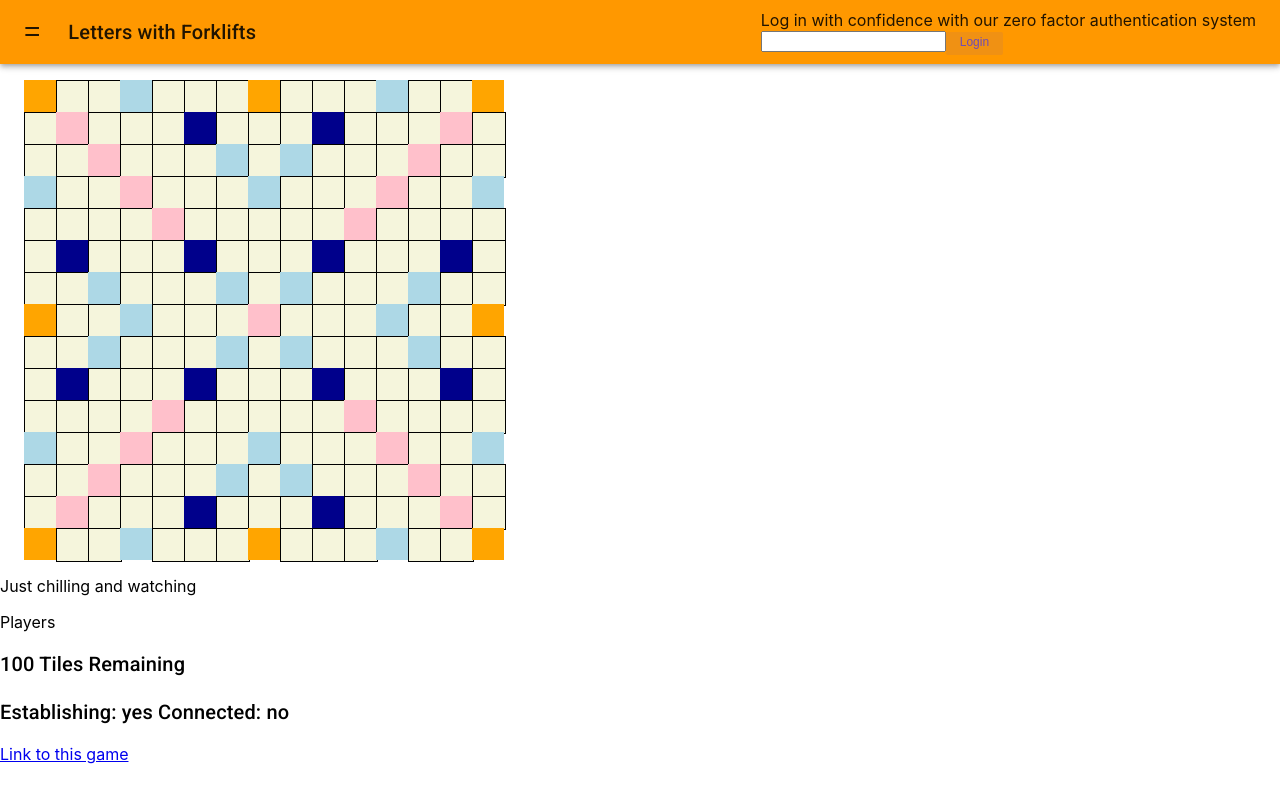
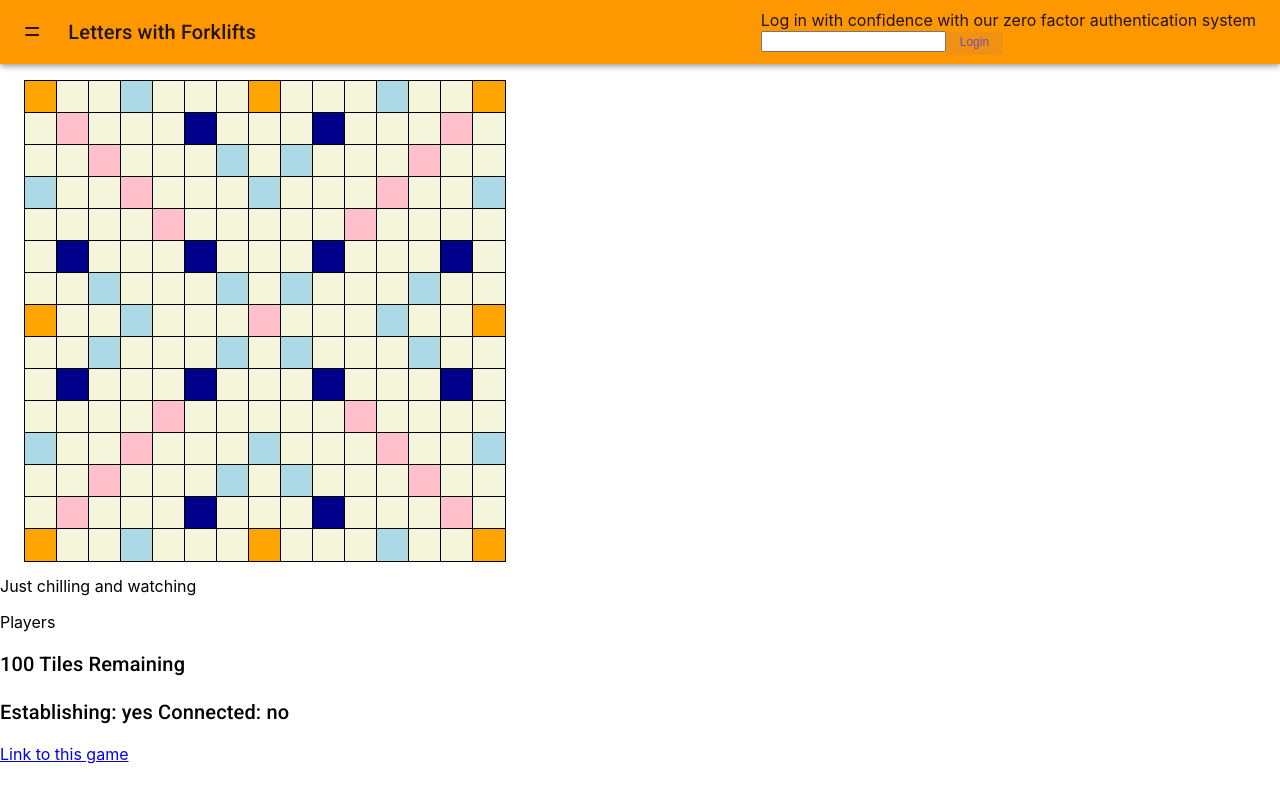
Before and after one commit to thjc/lwf, a React (Create React App) app: page / in a window 1280 px wide. Built offline with nearby package versions, Linux system fonts and the light colour scheme.

Commit message:
Fix borders on squares

```diff
--- a/src/features/board/BoardSquare.tsx
+++ b/src/features/board/BoardSquare.tsx
@@ -58,9 +58,9 @@ export function BoardSquare (props: any) {
     const type = getSquareType(...getBoardCoordinates(props.position))
     let style = styles.rackEndSquare
     if (tileValue.state !== SquareState.HandEnd) {
-      style = ((v: SquareType) => {
+      style = styles.boardSquare + ' '  + ((v: SquareType) => {
         switch (v) {
-          case (SquareType.Plain): { return styles.boardSquare }
+          case (SquareType.Plain): { return "" }
           case (SquareType.TripleWord): { return styles.boardTripleWord }
           case (SquareType.TripleLetter): { return styles.boardTripleLetter }
           case (SquareType.DoubleWord): { return styles.boardDoubleWord }
```
